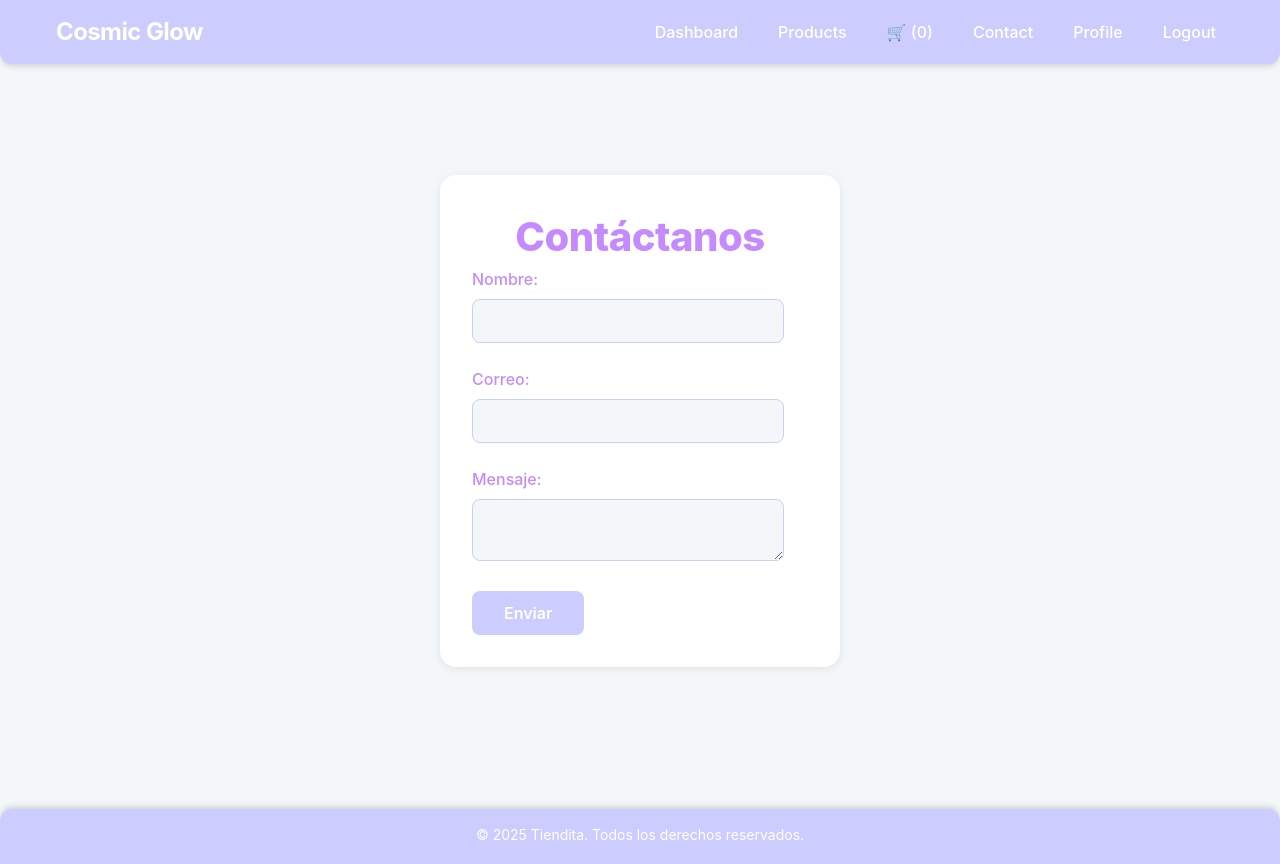
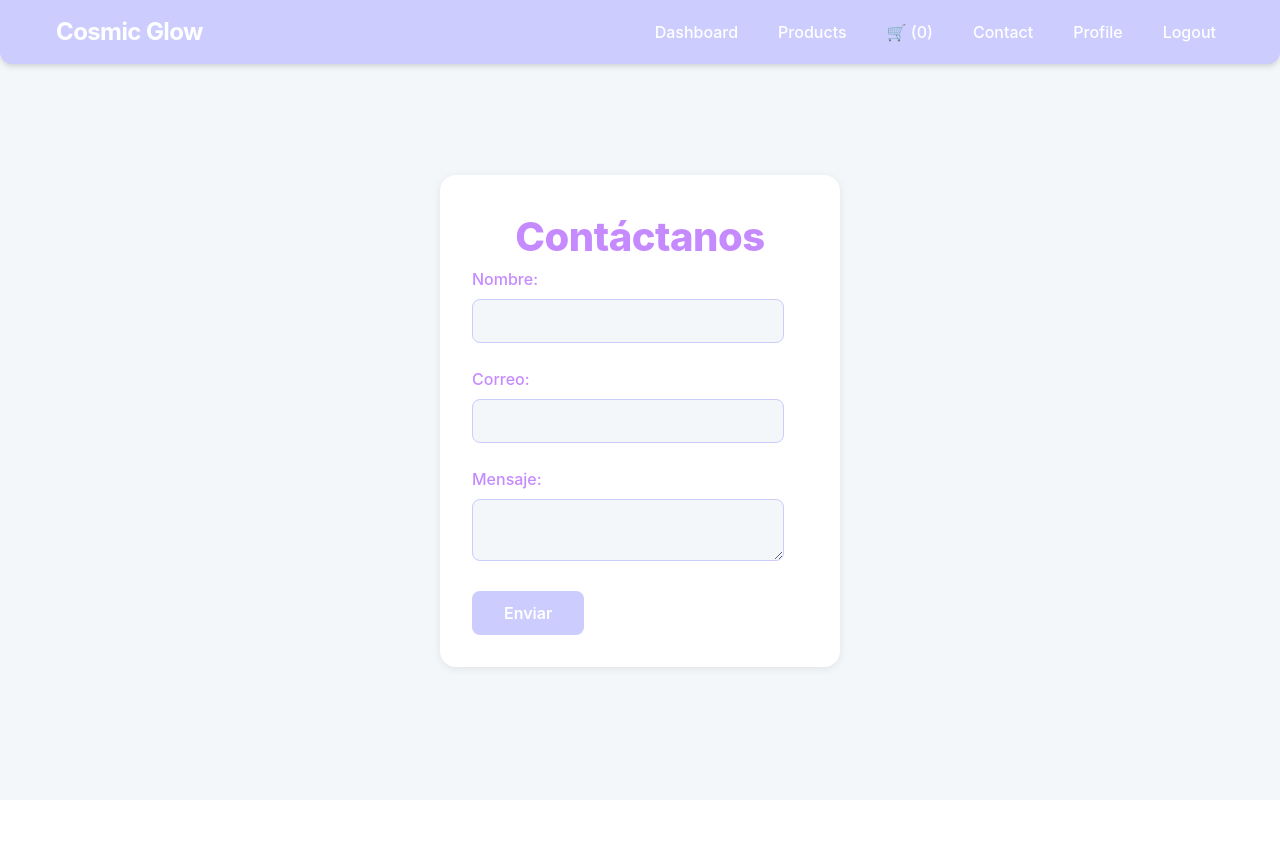
Before and after one commit to Isabellaariza/Cosmic-Glow, a React (Vite) app: page /contact in a window 1280 px wide. After the commit the page ends 800 px from the top, so only its background shows below. Built offline with nearby package versions, Linux system fonts and the light colour scheme.

Commit message:
Fix: Menú con blur transparente y footer sticky abajo

```diff
--- a/src/App.css
+++ b/src/App.css
@@ -7,6 +7,7 @@
 html, body {
   overflow-x: hidden;
   width: 100%;
+  height: 100%;
 }
 
 body {
@@ -21,4 +22,10 @@
   min-height: 100vh;
   width: 100%;
   overflow-x: hidden;
+  display: flex;
+  flex-direction: column;
 }
+
+.main-content {
+  flex: 1;
+}
--- a/src/App.jsx
+++ b/src/App.jsx
@@ -48,6 +48,7 @@
   return (
     <>
       <Header cartItemCount={cartItems.length} />
+      <main className="main-content">
         <Routes>
           <Route path='/' element={<Dashboard />}></Route>
           <Route path="/dashboard" element={<Dashboard />} />
@@ -66,6 +67,7 @@
             />}
           />
         </Routes>
+      </main>
     </>
   );
 }
--- a/src/features/shared/components/Header/Header.css
+++ b/src/features/shared/components/Header/Header.css
@@ -98,12 +98,14 @@
         top: 100%;
         left: 0;
         right: 0;
-        background-color: #CCCCFF;
+        background: rgba(204, 204, 255, 0.9);
+        backdrop-filter: blur(10px);
+        -webkit-backdrop-filter: blur(10px);
         flex-direction: column;
         padding: 1rem;
         gap: 0.5rem;
         border-radius: 0 0 0.75rem 0.75rem;
-        box-shadow: 0 4px 6px -1px rgba(0, 0, 0, 0.1);
+        box-shadow: 0 8px 32px rgba(0, 0, 0, 0.2);
         z-index: 1000;
     }
 
```
Lines whose indentation alone changed are shown as unchanged.
